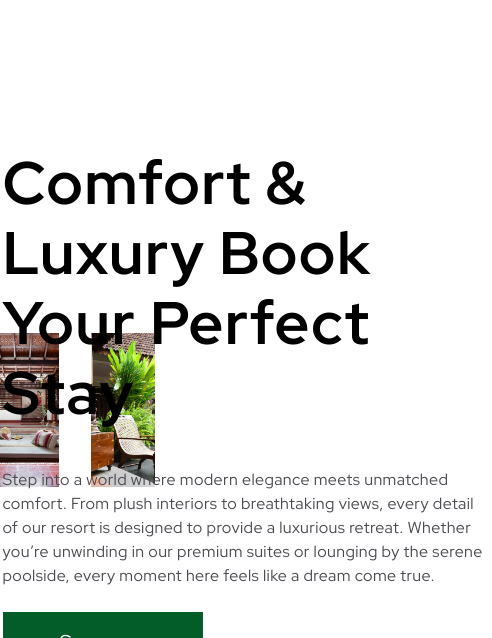
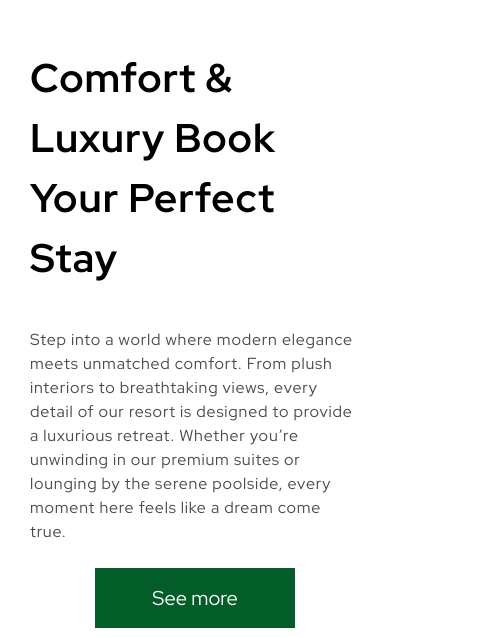
Before and after one commit to hr-igoraza/resort, a React (Vite) app: page / in a window 390 px wide. Shown: the part 3008-3646 px from the top of the page, 492 px wide, since content can reach past the window. Built offline with nearby package versions, Linux system fonts and the light colour scheme.

Commit message:
feat: Stay section designed (mobile view)

```diff
--- a/src/Components/StayAndCuisine.jsx
+++ b/src/Components/StayAndCuisine.jsx
@@ -3,26 +3,50 @@ import room1 from '../assets/Images/room1.png'
 import room2 from '../assets/Images/room2.png'
 import room3 from '../assets/Images/room3.png'
 
+import { Swiper, SwiperSlide } from 'swiper/react';
+import 'swiper/css';
+
 const StayAndCuisine = () => {
   return (
-    <div className='py-[100px] lg:px-[100px]'>
+    <div className='py-[100px] max-sm:py-0 lg:px-[100px]'>
         {/* stay */}
-        <div className='flex flex-row items-center justify-center gap-10'>
-            {/* images */}
-            <div className='flex flex-row gap-8'>
-                <img src={room1} alt="" />
-                <img src={room2} alt="" />
-                <img src={room3} alt="" />
+        <div className='flex flex-col max-sm:flex-col-reverse lg:flex-row items-center justify-center gap-10'>
+        {/* images for large screens */}
+        <div className='hidden lg:flex flex-row gap-8'>
+          <img src={room1} alt="Room 1" className='w-[300px] h-auto shadow-lg' />
+          <img src={room2} alt="Room 2" className='w-[300px] h-auto shadow-lg' />
+          <img src={room3} alt="Room 3" className='w-[300px] h-auto shadow-lg' />
         </div>
-            {/* text and see more button */}
-            <div className='flex flex-col gap-6'>
+
+        {/* Swiper carousel for mobile view */}
+        <div className='lg:hidden w-full'>
+          <Swiper spaceBetween={20} slidesPerView={1.5} loop={true} className='flex flex-row items-center justify-center'>
+            <SwiperSlide>
+              <img src={room1} alt="Room 1" className='w-[221px] h-[529px] shadow-lg ml-[15px]' />
+            </SwiperSlide>
+            <SwiperSlide>
+              <img src={room2} alt="Room 2" className='w-[221px] h-[529px] shadow-lg' />
+            </SwiperSlide>
+            <SwiperSlide>
+              <img src={room3} alt="Room 3" className='w-[221px] h-[529px] shadow-lg' />
+            </SwiperSlide>
+          </Swiper>
+        </div>
+
+        {/* text and button */}
+        <div className='flex flex-col gap-6 items-center justify-center'>
           {/* text */}
-                <div className='w-[489px] flex flex-col gap-10'>
-                    <p className='text-[60px] leading-[70px] font-bold tracking-wide'>Comfort & Luxury Book Your Perfect Stay</p>
-                    <p className='text-[#4C4850] text-[16px] font-normal tracking-wide'>Step into a world where modern elegance meets unmatched comfort. From plush interiors to breathtaking views, every detail of our resort is designed to provide a luxurious retreat. Whether you’re unwinding in our premium suites or lounging by the serene poolside, every moment here feels like a dream come true.</p>
+          <div className='w-full lg:w-[489px] flex flex-col gap-10 px-[30px]'>
+            <p className='text-[40px] md:text-[50px] lg:text-[65px] md:leading-[70px] font-bold tracking-wide'>
+              Comfort & Luxury Book Your Perfect Stay
+            </p>
+            <p className='text-[#4C4850] text-[16px] font-normal tracking-wider'>
+            Step into a world where modern elegance meets unmatched comfort. From plush interiors to breathtaking views, every detail of our resort is designed to provide a luxurious retreat. Whether you’re unwinding in our premium suites or lounging by the serene poolside, every moment here feels like a dream come true.
+
+            </p>
           </div>
           {/* button */}
-                <button className='w-[200px] h-[60px] bg-[#025D28] bottom-0'>
+          <button className='w-[200px] h-[60px] bg-[#025D28] lg:-mr-[200px] lg:mx-0'>
             <p className='text-[20px] font-normal leading-[40px] text-white'>See more</p>
           </button>
         </div>
```
Lines whose indentation alone changed are shown as unchanged.
